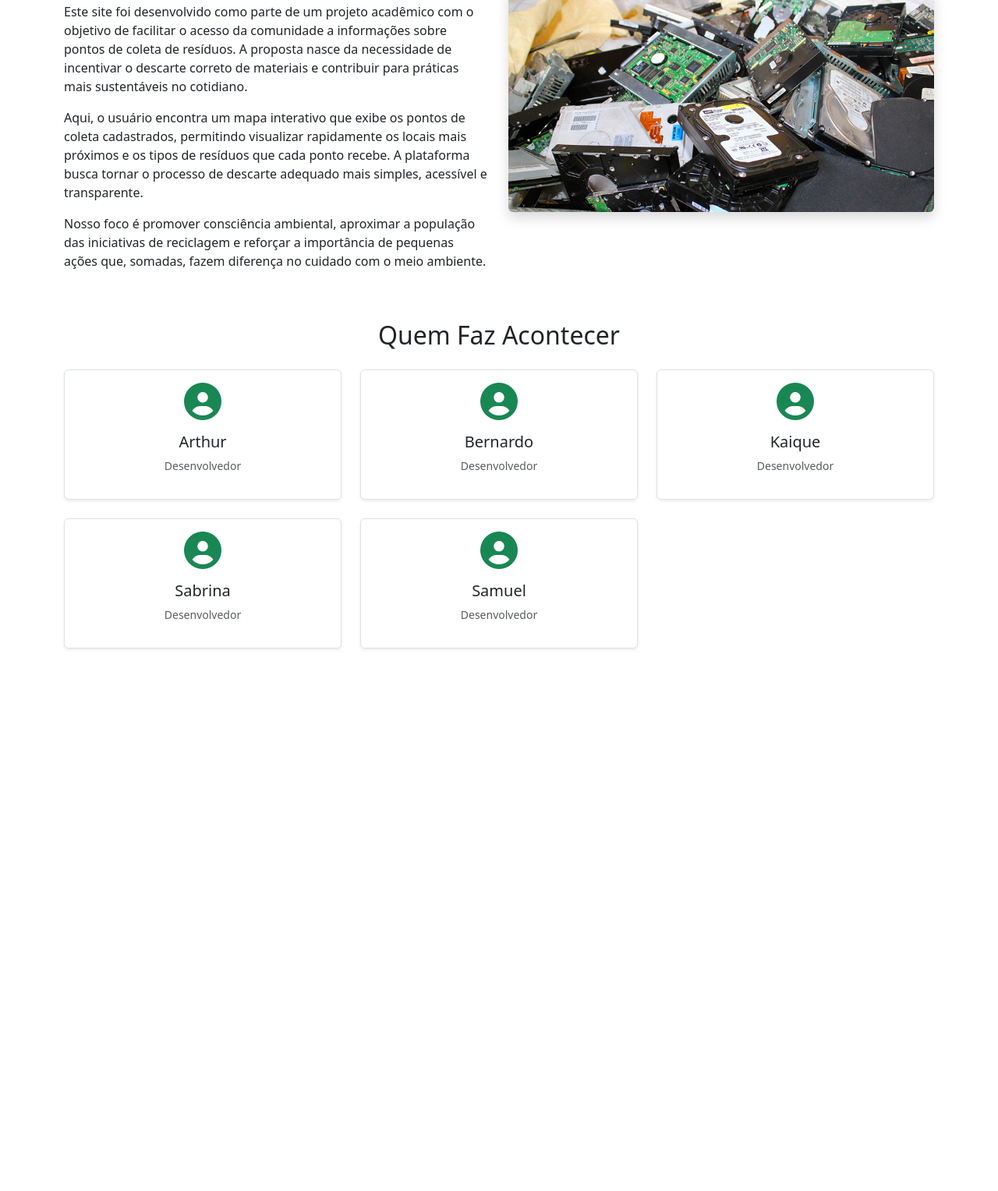
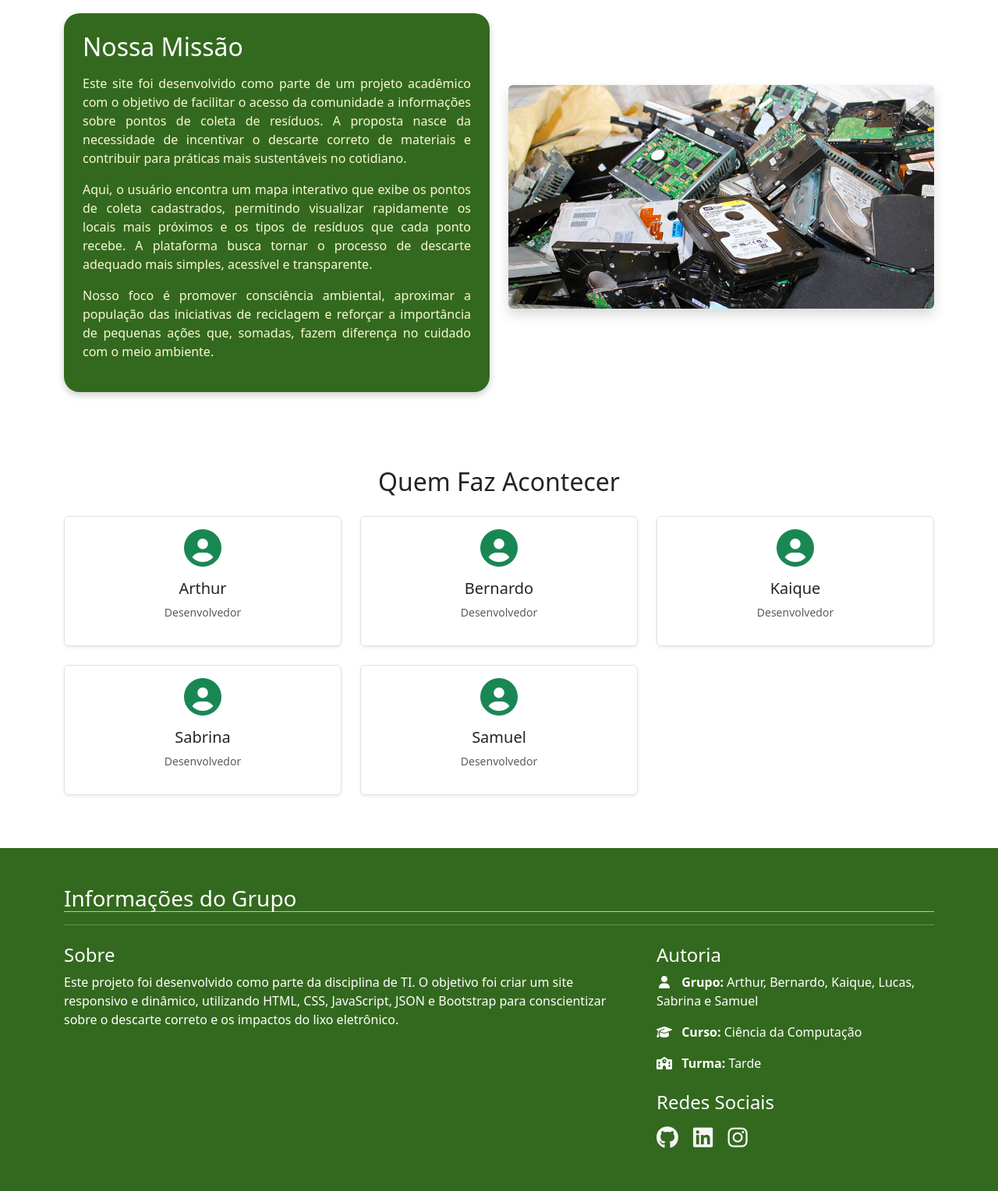
Before and after one commit to ICEI-PUC-Minas-CC-TI/ti1-cc-2025-2-tarde-grupo-2-lixo-eletronico, a website: page codigo/public/about.html in a window 1280 px wide. Shown: the part 175-1703 px from the top of the page at 78% size. Before the commit the page ends 1075 px from the top, so only its background shows below. Drawn offline with nearby package versions, Linux system fonts and the light colour scheme; no server answers.

Commit message:
feat: atualizar layouts, corrigir menu mobile e refinar conteúdo na home e sobre

```diff
--- a/codigo/public/about.html
+++ b/codigo/public/about.html
@@ -63,18 +63,36 @@
   </nav>
 </header>
 
+<style>
+    main { padding-top: 80px; }
+</style>
+
     <main>
-      <section class="container my-5"> <div class="row align-items-center"> <div class="col-md-6">
-        <h1>Sobre nós</h1>
-        <h2 class="mb-3 text-success">Nossa Missão</h2> <p>
+      <section class="container my-5"> <div class="row align-items-center">
+
+      <div class="col-md-6">
+        <h1 class="mb-3 text-success">Sobre nós</h1>
+
+        <div class="box-destaque p-4 mt-0">
+
+            <h2 class="mb-3 text-warning">Nossa Missão</h2>
+
+            <p style="text-align: justify;">
               Este site foi desenvolvido como parte de um projeto acadêmico com o objetivo de facilitar o acesso da comunidade a informações sobre pontos de coleta de resíduos. A proposta nasce da necessidade de incentivar o descarte correto de materiais e contribuir para práticas mais sustentáveis no cotidiano.
-          <p>Aqui, o usuário encontra um mapa interativo que exibe os pontos de coleta cadastrados, permitindo visualizar rapidamente os locais mais próximos e os tipos de resíduos que cada ponto recebe. A plataforma busca tornar o processo de descarte adequado mais simples, acessível e transparente.
-          </p></p>
-        <p>Nosso foco é promover consciência ambiental, aproximar a população das iniciativas de reciclagem e reforçar a importância de pequenas ações que, somadas, fazem diferença no cuidado com o meio ambiente.</p>
+            </p>
+            <p style="text-align: justify;">
+              Aqui, o usuário encontra um mapa interativo que exibe os pontos de coleta cadastrados, permitindo visualizar rapidamente os locais mais próximos e os tipos de resíduos que cada ponto recebe. A plataforma busca tornar o processo de descarte adequado mais simples, acessível e transparente.
+            </p>
+            <p style="text-align: justify;">
+              Nosso foco é promover consciência ambiental, aproximar a população das iniciativas de reciclagem e reforçar a importância de pequenas ações que, somadas, fazem diferença no cuidado com o meio ambiente.
+            </p>
+        </div>
       </div>
 
       <div class="col-md-6">
         <img src="modulos/estrutura/carrossel/images/descarte-problema.jpg" alt="Ilustração sobre reciclagem" class="img-fluid rounded shadow">
+      </div>
+
     </div>
   </section>
 
@@ -115,6 +133,76 @@
 </section>
 
     </main>
+        <!-- Rodapé -->
+    <footer id="contato" class="py-5">
+      <div class="container">
+        <h3 class="mb-3">Informações do Grupo</h3>
+        <hr class="mb-4" />
+
+        <div class="row">
+          <div class="col-md-8">
+            <h4>Sobre</h4>
+            <p>
+              Este projeto foi desenvolvido como parte da disciplina de TI. O
+              objetivo foi criar um site responsivo e dinâmico, utilizando HTML,
+              CSS, JavaScript, JSON e Bootstrap para conscientizar sobre o
+              descarte correto e os impactos do lixo eletrônico.
+            </p>
+          </div>
+
+          <div class="col-md-4">
+            <h4>Autoria</h4>
+            <p>
+              <i class="fas fa-user info-icon"></i>
+              <strong>Grupo:</strong> Arthur, Bernardo, Kaique, Lucas, Sabrina e
+              Samuel
+            </p>
+            <p>
+              <i class="fas fa-graduation-cap info-icon"></i>
+              <strong>Curso:</strong> Ciência da Computação
+            </p>
+            <p>
+              <i class="fas fa-school info-icon"></i>
+              <strong>Turma:</strong> Tarde
+            </p>
+
+            <h4 class="mt-4">Redes Sociais</h4>
+            <div>
+              <a
+                href="https://github.com/ICEI-PUC-Minas-CC-TI/ti1-cc-2025-2-tarde-grupo-2-lixo-eletronico"
+                class="social-icon"
+                target="_blank"
+                ><i class="fab fa-github"></i
+              ></a>
+              <a
+                href="https://www.linkedin.com"
+                class="social-icon"
+                target="_blank"
+                ><i class="fab fa-linkedin"></i
+              ></a>
+              <a
+                href="https://www.instagram.com"
+                class="social-icon"
+                target="_blank"
+                ><i class="fab fa-instagram"></i
+              ></a>
+            </div>
+          </div>
+        </div>
+      </div>
+    </footer>
+
+    <script
+      src="https://cdn.jsdelivr.net/npm/bootstrap@5.3.3/dist/js/bootstrap.bundle.min.js"
+      integrity="sha384-YvpcrYf0tY3lHB60NNkmXc5s9fDVZLESaAA55NDzOxhy9GkcIdslK1eN7N6jIeHz"
+      crossorigin="anonymous"
+    ></script>
+    <script
+      src="https://code.jquery.com/jquery-3.3.1.slim.min.js"
+      integrity="sha384-q8i/X+965DzO0rT7abK41JStQIAqVgRVzpbzo5smXKp4YfRvH+8abtTE1Pi6jizo"
+      crossorigin="anonymous"
+    ></script>
+    <script src="app.js"></script>
+
 </body>
-
 </html>
--- a/codigo/public/assets/css/style.css
+++ b/codigo/public/assets/css/style.css
@@ -182,3 +182,21 @@ main {
 .accordion:has(.active) .arrow{
     transform: rotate(180deg);
 }
+
+/* --- NOVA CLASSE PARA HARMONIZAR --- */
+.box-destaque {
+    background-color: var(--green-700); /* Fundo Verde Escuro */
+    color: var(--yellow-100);           /* Texto Claro (creme) */
+    border-radius: 20px;                /* Bordas arredondadas iguais aos vídeos */
+    padding: 3rem 2rem;                 /* Espaçamento interno */
+    margin-top: 2rem;
+    margin-bottom: 3rem;
+    box-shadow: 0 4px 10px rgba(0, 0, 0, 0.2); /* Sombra suave */
+}
+
+/* Garante que os títulos dentro dessa caixa fiquem brancos */
+.box-destaque h2,
+.box-destaque h3,
+.box-destaque h4 {
+    color: white !important;
+}
```
Also changed, not shown: codigo/public/index.html (+8 -11 lines). Lines whose indentation alone changed are shown as unchanged.
